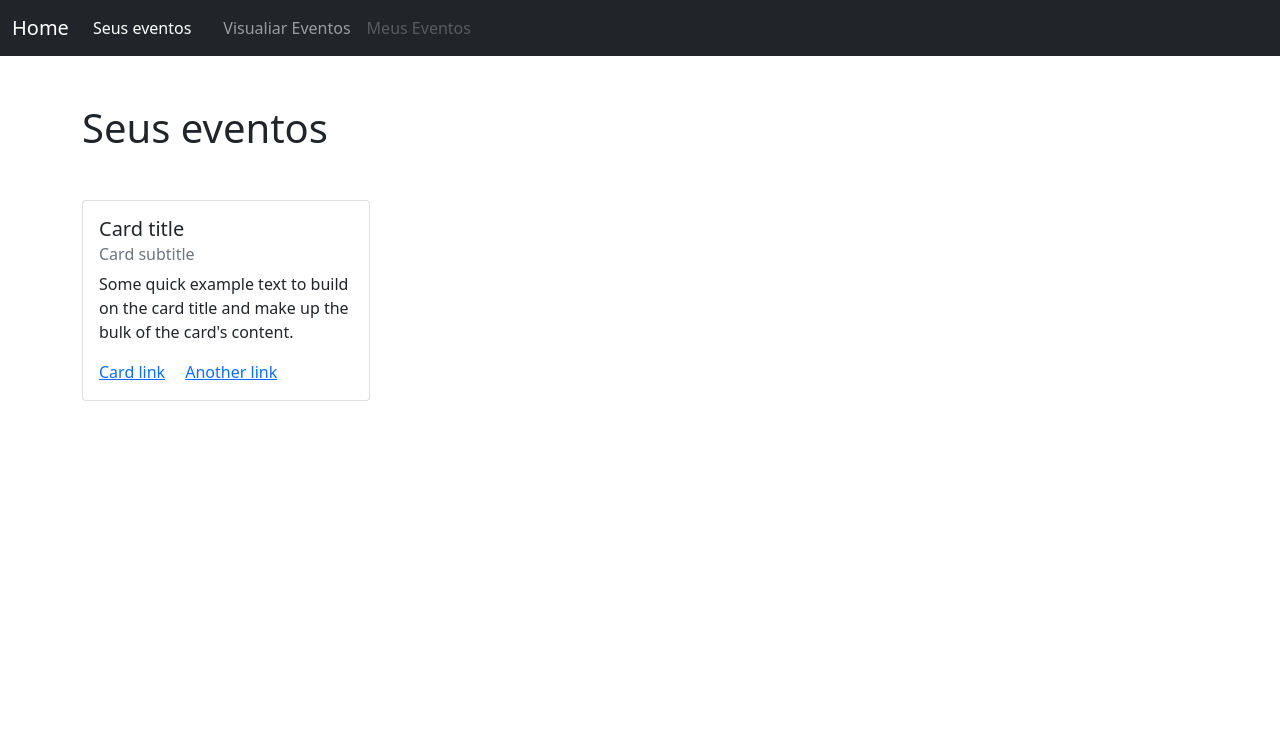
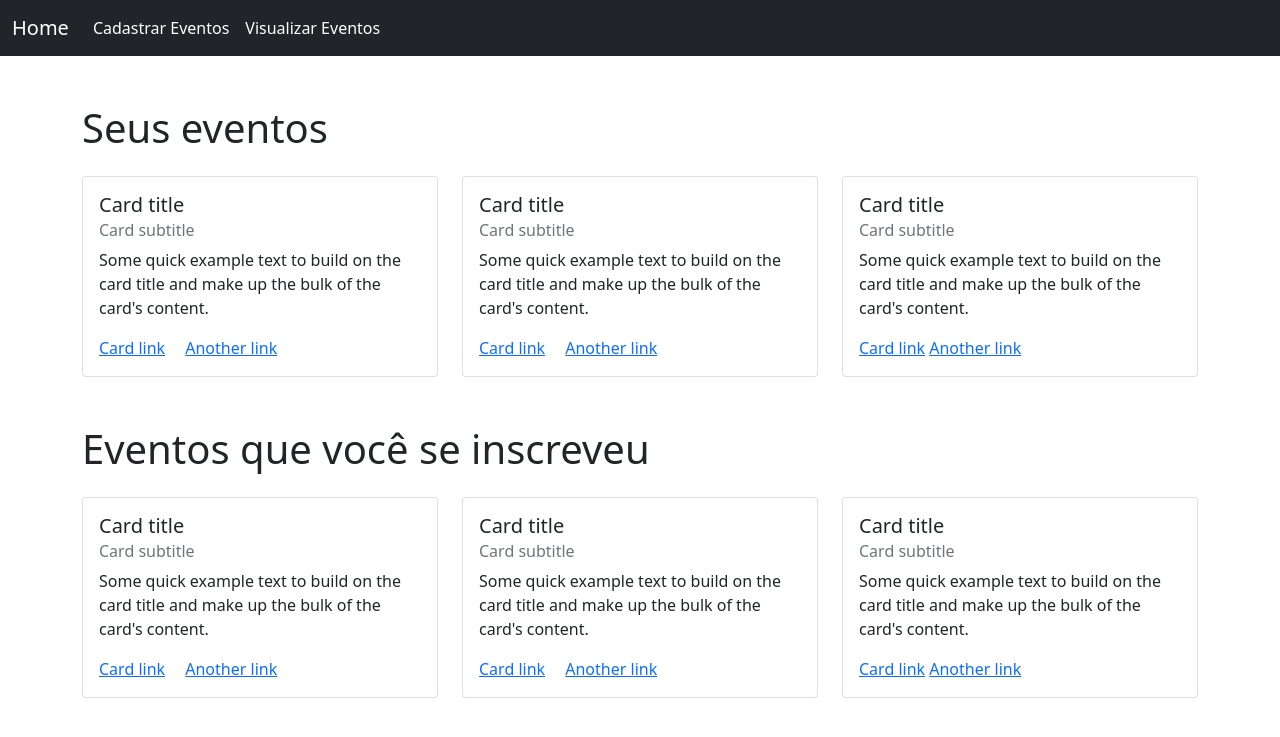
Before and after one commit to AyslanMont/web-eventos, a Flask app: page / in a window 1280 px wide. Shown: the top 737 px of the page. Run offline with Flask 3, Linux system fonts and the light colour scheme.

Commit message:
Telas iniciais´parcialmente finalizadas

```diff
--- a/main.py
+++ b/main.py
@@ -13,3 +13,11 @@ def login():
 @app.route("/register")
 def register():
     return render_template("register.html")
+
+@app.route("/cadastrar-eventos")
+def cadastrar_eventos():
+    return render_template("cadastrar_eventos.html")
+
+@app.route("/eventos")
+def eventos():
+    return render_template("eventos.html")
--- a/templates/base_logado.html
+++ b/templates/base_logado.html
@@ -8,13 +8,14 @@
     <link href="https://cdn.jsdelivr.net/npm/bootstrap@5.0.2/dist/css/bootstrap.min.css" rel="stylesheet"
         integrity="sha384-EVSTQN3/azprG1Anm3QDgpJLIm9Nao0Yz1ztcQTwFspd3yD65VohhpuuCOmLASjC" crossorigin="anonymous">
     <link rel="stylesheet" href="../static/styles/main.css">
+    <!-- <link rel="stylesheet" href="https://cdn.jsdelivr.net/npm/bootstrap-icons@1.11.3/font/bootstrap-icons.css"> -->
 
 </head>
 
 <body>
     <nav class="navbar navbar-expand-lg navbar-dark bg-dark">
         <div class="container-fluid">
-            <a class="navbar-brand" href="">Home</a>
+            <a class="navbar-brand" href="{{ url_for('home') }}">Home</a>
             <button class="navbar-toggler" type="button" data-bs-toggle="collapse" data-bs-target="#navbarNav"
                 aria-controls="navbarNav" aria-expanded="false" aria-label="Toggle navigation">
                 <span class="navbar-toggler-icon"></span>
@@ -22,16 +23,10 @@
             <div class="collapse navbar-collapse" id="navbarNav">
                 <ul class="navbar-nav">
                     <li class="nav-item">
-                        <a class="nav-link active" aria-current="page" href="#">Seus eventos</a>
+                        <a class="nav-link active" aria-current="page" href="{{ url_for('cadastrar_eventos') }}">Cadastrar Eventos</a>
                     </li>
                     <li class="nav-item">
-                        <a class="nav-link" href="#"></a>
-                    </li>
-                    <li class="nav-item">
-                        <a class="nav-link" href="#">Visualiar Eventos</a>
-                    </li>
-                    <li class="nav-item">
-                        <a class="nav-link disabled" href="#" tabindex="-1" aria-disabled="true">Meus Eventos</a>
+                        <a class="nav-link active" aria-current="page" href="{{ url_for('eventos') }}">Visualizar Eventos</a>
                     </li>
                 </ul>
             </div>
--- a/templates/home.html
+++ b/templates/home.html
@@ -4,20 +4,101 @@
 
 <div class="container seus-eventos mt-5">
     <h1>Seus eventos</h1>
-    <div class="card mt-5" style="width: 18rem;">
+    <div class="row">
+        <div class="col-md-4">
+            <div class="card  mt-3" style="width: 100%;">
                 <div class="card-body">
                     <h5 class="card-title">Card title</h5>
                     <h6 class="card-subtitle mb-2 text-muted">Card subtitle</h6>
-            <p class="card-text">Some quick example text to build on the card title and make up the bulk of the card's
+                    <p class="card-text">Some quick example text to build on the card title and make up the bulk of the
+                        card's
                         content.</p>
                     <a href="#" class="card-link">Card link</a>
                     <a href="#" class="card-link">Another link</a>
                 </div>
             </div>
+        </div>
+        <div class="col-md-4">
+            <div class="card mt-3" style="width: 100%;"">
+                <div class=" card-body">
+                <h5 class="card-title">Card title</h5>
+                <h6 class="card-subtitle mb-2 text-muted">Card subtitle</h6>
+                <p class="card-text">Some quick example text to build on the card title and make up the bulk of the
+                    card's
+                    content.</p>
+                <a href="#" class="card-link">Card link</a>
+                <a href="#" class="card-link">Another link</a>
+            </div>
+        </div>
+    </div>
+    <div class="col-md-4">
+        <div class="card mt-3" style="width: 100%;">
+            <div class="card-body">
+                <h5 class="card-title">Card title</h5>
+                <h6 class="card-subtitle mb-2 text-muted">Card subtitle</h6>
+                <p class="card-text">Some quick example text to build on the card title and make up the bulk of the
+                    card's
+                    content.</p>
+                <a href="#" clmt-5ass="card-link">Card link</a>
+                <a href="#" class="card-link">Another link</a>
+            </div>
+        </div>
+    </div>
+</div>
 
 </div>
 
-<div class="container inscrito">
+
+
+
+
+<div class="container inscrito mt-5">
+
+    <h1>Eventos que você se inscreveu</h1>
+
+    <div class="row">
+        <div class="col-md-4">
+            <div class="card  mt-3" style="width: 100%;">
+                <div class="card-body">
+                    <h5 class="card-title">Card title</h5>
+                    <h6 class="card-subtitle mb-2 text-muted">Card subtitle</h6>
+                    <p class="card-text">Some quick example text to build on the card title and make up the bulk of the
+                        card's
+                        content.</p>
+                    <a href="#" class="card-link">Card link</a>
+                    <a href="#" class="card-link">Another link</a>
+                </div>
+            </div>
+        </div>
+        <div class="col-md-4">
+            <div class="card mt-3" style="width: 100%;"">
+                <div class=" card-body">
+                <h5 class="card-title">Card title</h5>
+                <h6 class="card-subtitle mb-2 text-muted">Card subtitle</h6>
+                <p class="card-text">Some quick example text to build on the card title and make up the bulk of the
+                    card's
+                    content.</p>
+                <a href="#" class="card-link">Card link</a>
+                <a href="#" class="card-link">Another link</a>
+            </div>
+        </div>
+    </div>
+    <div class="col-md-4">
+        <div class="card mt-3" style="width: 100%;">
+            <div class="card-body">
+                <h5 class="card-title">Card title</h5>
+                <h6 class="card-subtitle mb-2 text-muted">Card subtitle</h6>
+                <p class="card-text">Some quick example text to build on the card title and make up the bulk of the
+                    card's
+                    content.</p>
+                <a href="#" clmt-5ass="card-link">Card link</a>
+                <a href="#" class="card-link">Another link</a>
+            </div>
+        </div>
+    </div>
+</div>
+
+
 
 </div>
 
```
Also changed, not shown: templates/cadastrar_eventos.html (added, +74 -0 lines), templates/eventos.html (added, +54 -0 lines). Lines whose indentation alone changed are shown as unchanged.
